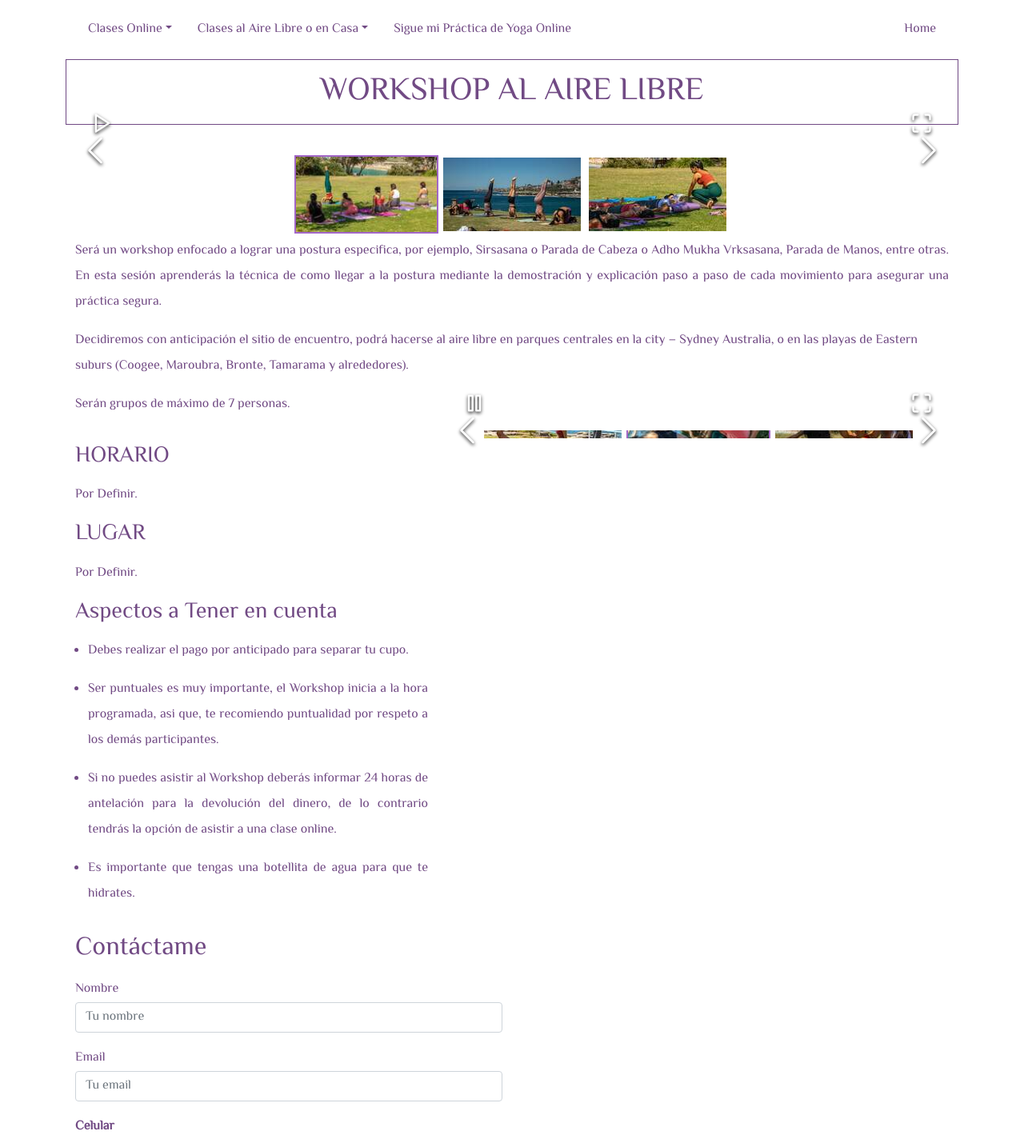
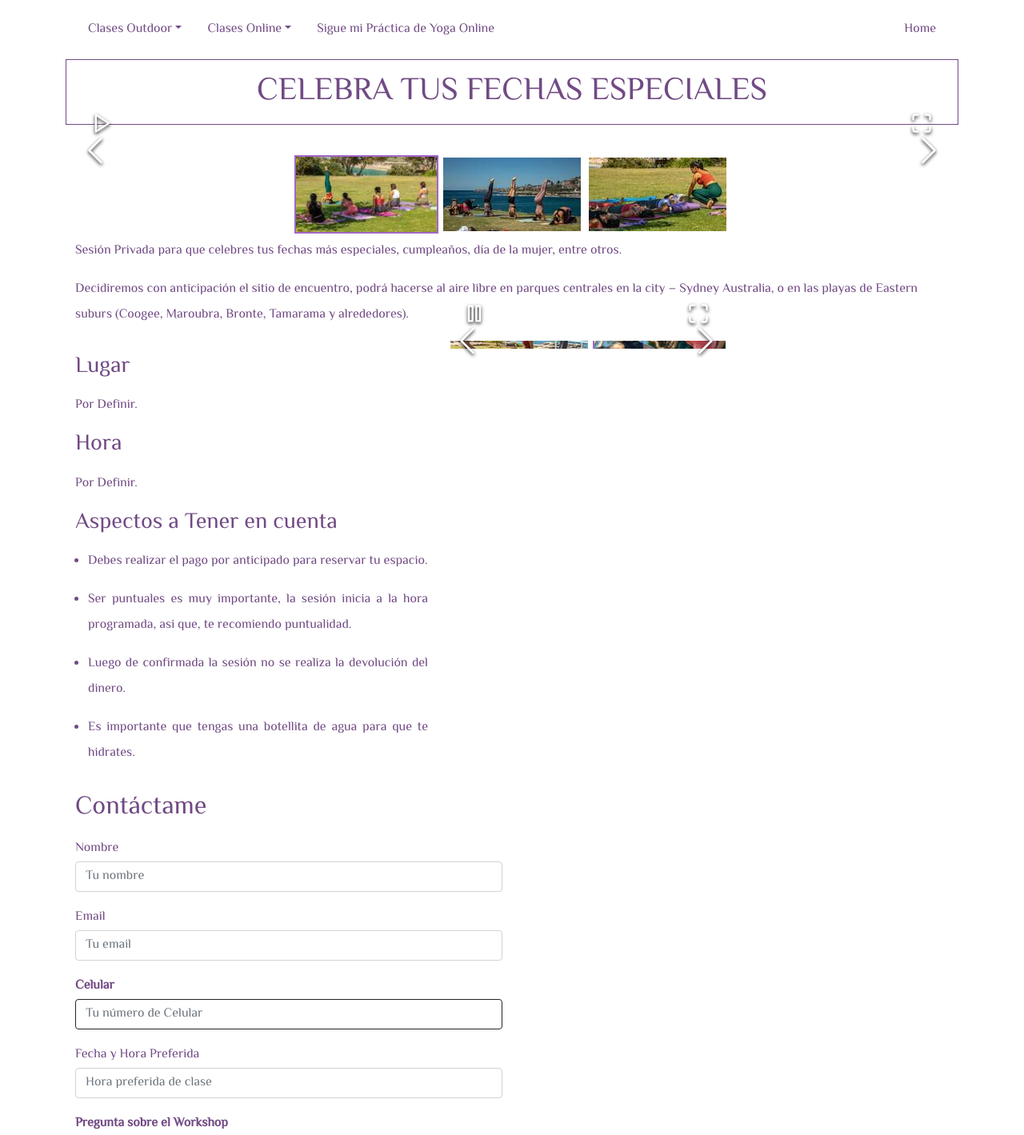
Before and after one commit to dusanzahoransky/liz-yoga-web-react, a React (Create React App) app: page /workshop-in-person in a window 1280 px wide. Shown: the top 1419 px of the page at 80% size. Built offline with nearby package versions, Linux system fonts and the light colour scheme.

Commit message:
update text

```diff
--- a/public/index.html
+++ b/public/index.html
@@ -1,17 +1,20 @@
 <!DOCTYPE html>
 <html lang="en">
 <head>
-    <meta charset="utf-8" />
+    <meta charset="utf-8"/>
     <title>Yoga con Liz Neira</title>
-    <meta name="description" content="Yoga con Liz Neira. Clases de Yoga online privadas, grupales, posturas de Yoga y clases personalizadas">
+    <meta name="description"
+          content="Yoga con Liz Neira. Clases de Yoga online privadas, grupales, posturas de Yoga y clases personalizadas">
     <meta name="author" content="Liz Neira Ramirez">
     <link rel="icon" href="favicon.ico">
 
-    <meta name="viewport" content="width=device-width, initial-scale=1" />
-    <meta name="theme-color" content="#000000" />
-    <link href="https://cdn.jsdelivr.net/npm/bootstrap@5.1.3/dist/css/bootstrap.min.css" rel="stylesheet" integrity="sha384-1BmE4kWBq78iYhFldvKuhfTAU6auU8tT94WrHftjDbrCEXSU1oBoqyl2QvZ6jIW3" crossorigin="anonymous">
+    <meta name="viewport" content="width=device-width, initial-scale=1"/>
+    <meta name="theme-color" content="#000000"/>
+    <link href="https://cdn.jsdelivr.net/npm/bootstrap@5.1.3/dist/css/bootstrap.min.css" rel="stylesheet"
+          integrity="sha384-1BmE4kWBq78iYhFldvKuhfTAU6auU8tT94WrHftjDbrCEXSU1oBoqyl2QvZ6jIW3" crossorigin="anonymous">
 
-      <link rel="stylesheet" href="https://fonts.googleapis.com/css2?family=El Messiri" /> <!--family=Solway&family=Acme&-->
+    <link rel="stylesheet" href="https://fonts.googleapis.com/css2?family=El Messiri"/>
+    <!--family=Solway&family=Acme&-->
 
 
 </head>
@@ -27,7 +30,9 @@
             <!--            <img src="/logo es small.png" height="64" alt="logo yoga with liz">-->
             <!--          </a>-->
 
-          <button class="navbar-toggler" type="button" data-bs-toggle="collapse" data-bs-target="#navbarSupportedContent" aria-controls="navbarSupportedContent" aria-expanded="false" aria-label="Toggle navigation">
+            <button class="navbar-toggler" type="button" data-bs-toggle="collapse"
+                    data-bs-target="#navbarSupportedContent" aria-controls="navbarSupportedContent"
+                    aria-expanded="false" aria-label="Toggle navigation">
                 <span class="navbar-toggler-icon"></span>
             </button>
 
@@ -36,7 +41,18 @@
                 <ul class="navbar-nav me-auto mb-2 mb-lg-0">
 
                     <li class="nav-item dropdown">
-                <a class="nav-link dropdown-toggle" href="#" id="navbarDropdown" role="button" data-bs-toggle="dropdown" aria-expanded="false">Clases Online</a>
+                        <a class="nav-link dropdown-toggle" href="#" id="navbarDropdown2" role="button"
+                           data-bs-toggle="dropdown" aria-expanded="false">Clases Outdoor</a>
+                        <ul class="dropdown-menu" aria-labelledby="navbarDropdown2">
+                            <li><a class="dropdown-item" href="/groups-in-person">Clases Grupales</a></li>
+                            <li><a class="dropdown-item" href="/private-in-person">Clases Privadas</a></li>
+                            <li><a class="dropdown-item" href="/workshop-in-person">Workshop - Posturas</a></li>
+                        </ul>
+                    </li>
+
+                    <li class="nav-item dropdown">
+                        <a class="nav-link dropdown-toggle" href="#" id="navbarDropdown" role="button"
+                           data-bs-toggle="dropdown" aria-expanded="false">Clases Online</a>
                         <ul class="dropdown-menu" aria-labelledby="navbarDropdown">
                             <li><a class="dropdown-item" href="/private-online">Clases Privadas Online</a></li>
                             <li><a class="dropdown-item" href="/groups-online">Clases Grupales Online</a></li>
@@ -44,14 +60,6 @@
                         </ul>
                     </li>
 
-              <li class="nav-item dropdown">
-                <a class="nav-link dropdown-toggle" href="#" id="navbarDropdown2" role="button" data-bs-toggle="dropdown" aria-expanded="false">Clases al Aire Libre o en Casa</a>
-                <ul class="dropdown-menu" aria-labelledby="navbarDropdown2">
-                  <li><a class="dropdown-item" href="/private-in-person">Clases Privadas</a></li>
-                  <li><a class="dropdown-item" href="/groups-in-person">Clases Grupales</a></li>
-                  <li><a class="dropdown-item" href="/workshop-in-person">Workshop - Posturas</a></li>
-                </ul>
-              </li>
 
                     <li class="nav-item">
                         <a class="nav-link" href="/profile">Sigue mi Práctica de Yoga Online</a>
@@ -79,7 +87,9 @@
   To create a production bundle, use `npm run build` or `yarn build`.
 -->
 
-    <script src="https://cdn.jsdelivr.net/npm/bootstrap@5.1.3/dist/js/bootstrap.bundle.min.js" integrity="sha384-ka7Sk0Gln4gmtz2MlQnikT1wXgYsOg+OMhuP+IlRH9sENBO0LRn5q+8nbTov4+1p" crossorigin="anonymous"></script>
+<script src="https://cdn.jsdelivr.net/npm/bootstrap@5.1.3/dist/js/bootstrap.bundle.min.js"
+        integrity="sha384-ka7Sk0Gln4gmtz2MlQnikT1wXgYsOg+OMhuP+IlRH9sENBO0LRn5q+8nbTov4+1p"
+        crossorigin="anonymous"></script>
 
 </body>
 </html>
--- a/src/components/ContactForm.js
+++ b/src/components/ContactForm.js
@@ -25,10 +25,10 @@ function ContactForm(props) {
         }
     }
 
-    let horario
+    let hora
     if(props.hasHours){
-        horario = <div className="form-group">
-            <label htmlFor="preferredTime">Horario Preferido</label>
+        hora = <div className="form-group">
+            <label htmlFor="preferredTime">Fecha y Hora Preferida</label>
             <input type="text" className="form-control" name="preferredTime" id="preferredTime"
                    aria-describedby="preferredTimeHelp" placeholder="Hora preferida de clase"/>
         </div>
@@ -53,7 +53,7 @@ function ContactForm(props) {
                     <input type="text" className="form-control" name="mobile" id="mobile" required
                            aria-describedby="mobileHelp" placeholder="Tu número de Celular"/>
                 </div>
-                {horario}
+                {hora}
                 <div className="form-group">
                     <label className="required" htmlFor="enquiry">Pregunta sobre {props.yogaClassType.label}</label>
                     <textarea className="form-control" name="enquiry" id="enquiry" required rows="6"
--- a/src/components/GroupsInPerson.js
+++ b/src/components/GroupsInPerson.js
@@ -10,6 +10,7 @@ import inPerson3Thumbnail from '../images/groups-in-person-thumbnail/card-groups
 import inPerson4Thumbnail from '../images/groups-in-person-thumbnail/card-groups-in-person-4.jpg';
 import inPerson5Thumbnail from '../images/groups-in-person-thumbnail/card-groups-in-person-5.jpg';
 import inPerson6Thumbnail from '../images/groups-in-person-thumbnail/card-groups-in-person-6.jpg';
+import groupClassLocation from '../images/groups-in-person/group-class-location.png';
 
 import Footer from "./Footer";
 import ContactForm from "./ContactForm";
@@ -59,7 +60,7 @@ function GroupsInPerson() {
 
                 <div className="row">
                     <div className="col">
-                        <p className="text-justify">Decidiremos con anticipación el sitio de encuentro, podrá hacerse al
+                        <p className="text-justify">Clases Dinámicas de Vinyasa Yoga al
                             aire libre en parques centrales en la city – Sydney Australia, o en las playas de Eastern
                             suburs (Coogee, Maroubra, Bronte, Tamarama y alrededores).</p>
                     </div>
@@ -72,13 +73,32 @@ function GroupsInPerson() {
                 <div className="row">
 
                     <div className="col-md-6">
-                        <ClassInfo hour='Por Definir.' place='Por Definir.' price='$15 AUD Clase'/>
-                        {/*<ClassInfo hour='Sabádo 19 de Febrero, 9:30 a.m.' place='Coogee Beach, Sydney' price='$15 AUD Clase'/> */}
+                        <h3>Lugar</h3>
+                        <p>Coogee Beach.</p>
+                        <div>
+                            <a href="https://maps.app.goo.gl/nNqTMuVW8QgsgqVe6" target='_blank'>
+                                <img style={{ marginLeft: '2rem', height: 'auto', maxWidth: '12rem', float: 'right'}} height="auto"  src={groupClassLocation}></img>
+                            </a>
+                        </div>
+                        <p>Sitio de encuentro: Dolphins Point. Llegas a Coogee Pavilion y caminas unos 200 metros hacia
+                            arriba de la colina.</p>
+                        <p>Si en algún caso cambiamos la locación, será justo a unos pocos metros de este lugar, sigues
+                            caminando hacia la izquierda y nos encontrarás.</p>
+
+                        <h3>Hora</h3>
+                        <p>Yoga al Amanecer 5:50 am y 8:00 am</p>
+                        <h3>Valor</h3>
+                        <p>$23 AUD.</p>
+                        <p>Realiza el pago de la clase al número celular 0413147237 para separar tu espacio, se reciben
+                            confirmaciones hasta el dia Jueves.</p>
                         <PreparationItems preparationItems={[
-                            'Debes realizar el pago por anticipado para separar tu cupo.',
                             'Ser puntuales es muy importante, la clase inicia a la hora programada, asi que, te recomiendo puntualidad para que no te pierdas ninguna parte de la clase.',
-                            'Si no puedes asistir a la clase deberás informar 24 horas de antelación para la devolución del dinero, de lo contrario tendrás la opción de asistir a una clase online.',
-                            'Es importante que tengas una botellita de agua para que te hidrates.'
+                            'Luego de confirmada tu asistencia no se hace devolución del dinero.',
+                            'Es importante que tengas una botellita de agua para que te hidrates.',
+                            'Lleva un mat de yoga o lo que se le parezca.',
+                            'Bloqueador solar.',
+                            'Una chaqueta o busito manga larga por si hace frio.',
+
                         ]}/>
                     </div>
                     <div className="col-md-1"/>
--- a/src/components/Home.js
+++ b/src/components/Home.js
@@ -141,7 +141,7 @@ function Home() {
 
               <br/>
 
-              <h3 className="display-7 rem-2 text-center">CLASES AL AIRE LIBRE O EN CASA</h3>
+              <h3 className="display-7 rem-2 text-center">CLASES OUTDOOR O EN CASA</h3>
 
               <div className="row row-cols-1 row-cols-lg-3 g-4">
                   <div className="col">
--- a/src/components/PrivateInPerson.js
+++ b/src/components/PrivateInPerson.js
@@ -39,7 +39,7 @@ function PrivateInPerson() {
     return (<>
         <main role="main" className="container">
 
-            <DetailsHeading text='CLASES PRIVADAS PERSONALIZADAS OUTDOOR O EN CASA'/>
+            <DetailsHeading text='CLASE DE YOGA PRIVADA PRESENCIAL EN SYDNEY'/>
 
             <div className="container details">
 
--- a/src/components/WorkshopInPerson.js
+++ b/src/components/WorkshopInPerson.js
@@ -55,7 +55,7 @@ function WorkshopInPerson() {
     return (<>
         <main role="main" className="container">
 
-            <DetailsHeading text='WORKSHOP AL AIRE LIBRE'/>
+            <DetailsHeading text='CELEBRA TUS FECHAS ESPECIALES'/>
 
             <div className="container details">
 
@@ -67,13 +67,11 @@ function WorkshopInPerson() {
 
                 <div className="row">
                     <div className="col">
-                        <p className="text-justify">Será un workshop enfocado a lograr una postura especifica, por
-                            ejemplo, Sirsasana o Parada de Cabeza o Adho Mukha Vrksasana, Parada de Manos, entre otras.
-                            En esta sesión aprenderás la técnica de como llegar a la postura mediante la demostración y explicación paso a paso de cada movimiento para asegurar una práctica segura.</p>
+                        <p className="text-justify">Sesión Privada para que celebres tus fechas más especiales, cumpleaños, día de la mujer, entre otros.</p>
                         <p>Decidiremos con anticipación el sitio de encuentro, podrá hacerse al
                             aire libre en parques centrales en la city – Sydney Australia, o en las playas de Eastern
-                            suburs (Coogee, Maroubra, Bronte, Tamarama y alrededores).</p>
-                        <p>Serán grupos de máximo de 7 personas.</p>
+                            suburs (Coogee, Maroubra, Bronte, Tamarama y alrededores).
+                        </p>
                     </div>
                 </div>
 
@@ -84,20 +82,20 @@ function WorkshopInPerson() {
                                    price='$25 AUD'
                         />
                         <PreparationItems preparationItems={[
-                            'Debes realizar el pago por anticipado para separar tu cupo.',
-                            'Ser puntuales es muy importante, el Workshop inicia a la hora programada, asi que, te recomiendo puntualidad por respeto a los demás participantes.',
-                            'Si no puedes asistir al Workshop deberás informar 24 horas de antelación para la devolución del dinero, de lo contrario tendrás la opción de asistir a una clase online.',
+                            'Debes realizar el pago por anticipado para reservar tu espacio.',
+                            'Ser puntuales es muy importante, la sesión inicia a la hora programada, asi que, te recomiendo puntualidad.',
+                            'Luego de confirmada la sesión no se realiza la devolución del dinero.',
                             'Es importante que tengas una botellita de agua para que te hidrates.'
                         ]}/>
                     </div>
-                    <div className="col-md-7">
+                    <div className="col-md-4">
                         <ImageGallery items={imagesVertical} thumbnailPosition='right' autoPlay={true} />
                     </div>
                 </div>
 
                 <div className="row">
                     <div className="col-md-6">
-                        <ContactForm yogaClassType={ClassType.WorkshopInPerson}/>
+                        <ContactForm yogaClassType={ClassType.WorkshopInPerson} hasHours='true'/>
                     </div>
                     <div className="col-md-1"/>
                     <div className="col-md-5">
--- a/src/components/classDetails/ClassInfo.js
+++ b/src/components/classDetails/ClassInfo.js
@@ -1,16 +1,14 @@
 function ClassInfo(props) {
     let place = props.place?
         <>
-            <h3>LUGAR</h3>
+            <h3>Lugar</h3>
             <p>{props.place}</p>
         </> : <></>
     return (
         <>
-            <h3>HORARIO</h3>
+            {place}
+            <h3>Hora</h3>
             <p>{props.hour}</p>
-            {place}
-            {/*<h3>PRECIO</h3>*/}
-            {/*<p>{props.price}</p>*/}
         </>
     );
 }
```
Also changed, not shown: src/images/groups-in-person/group-class-location.png (added). Lines whose indentation alone changed are shown as unchanged.
